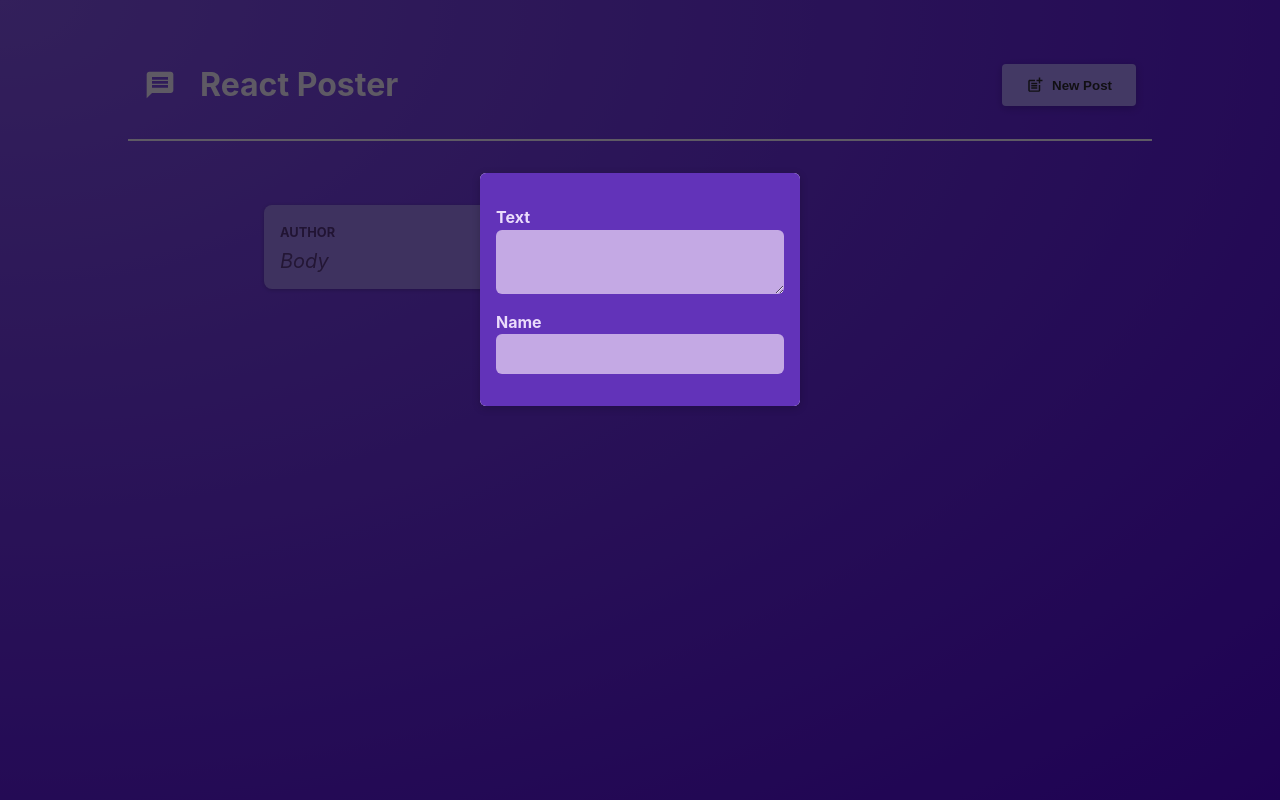
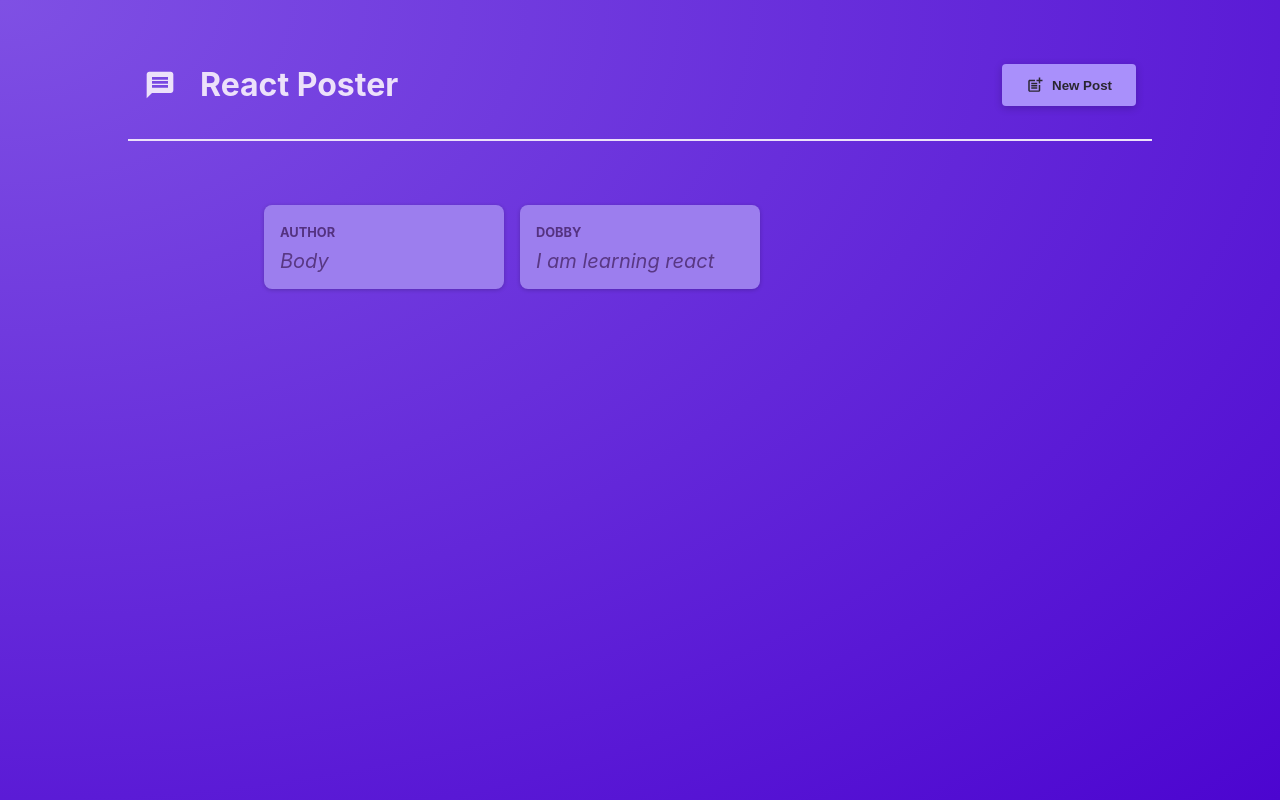
Before and after one commit to Paz777/react-message-post-app, a React (Vite) app: page / in a window 1280 px wide. Built offline with nearby package versions, Linux system fonts and the light colour scheme; the HTML template or start-up script is replaced by a standard one.

Commit message:
Enabled new post to be hidden/ shown

```diff
--- a/src/App.jsx
+++ b/src/App.jsx
@@ -1,11 +1,23 @@
 import PostsList from './components/PostsList'
 import MainHeader from './components/MainHeader';
+import { useState } from 'react';
 
 function App() {
+
+  const [modalIsVisible, setModalIsVisible] = useState(false);
+
+  function showModalHandler() {
+    setModalIsVisible(true);
+  }
+
+  function hideModalHandler() {
+    setModalIsVisible(false);
+  }
+
   return <>
-    <MainHeader />
+    <MainHeader onCreatePost={showModalHandler} />
     <main>
-      <PostsList />
+      <PostsList isPosting={modalIsVisible} onHideModal={hideModalHandler} />
     </main>
   </>
 }
--- a/src/components/PostsList.jsx
+++ b/src/components/PostsList.jsx
@@ -4,11 +4,10 @@ import Modal from './Modal';
 import classes from './PostsList.module.css';
 import { useState } from 'react';
 
-function PostsList() {
+function PostsList({onHideModal, isPosting}) {
 
     const [enteredBody, setEnteredBody] = useState('Body');
     const [enteredAuthor, setEnteredAuthor] = useState('Author');
-    const [modalIsVisible, setModalIsVisible] = useState(true);
 
     function onBodyHandler(event) {
         setEnteredBody(event.target.value);
@@ -18,12 +17,8 @@ function PostsList() {
         setEnteredAuthor(event.target.value);
     }
 
-    function hideModalHandler() {
-        setModalIsVisible(false);
-    }
-
     return <>
-        {modalIsVisible && <Modal onClose={hideModalHandler}>
+        {isPosting && <Modal onClose={onHideModal}>
             <NewPost onBodyChange={onBodyHandler} onAuthorChange={onAuthorHandler} />
         </Modal>}
         <ul className={classes.posts}>
```
